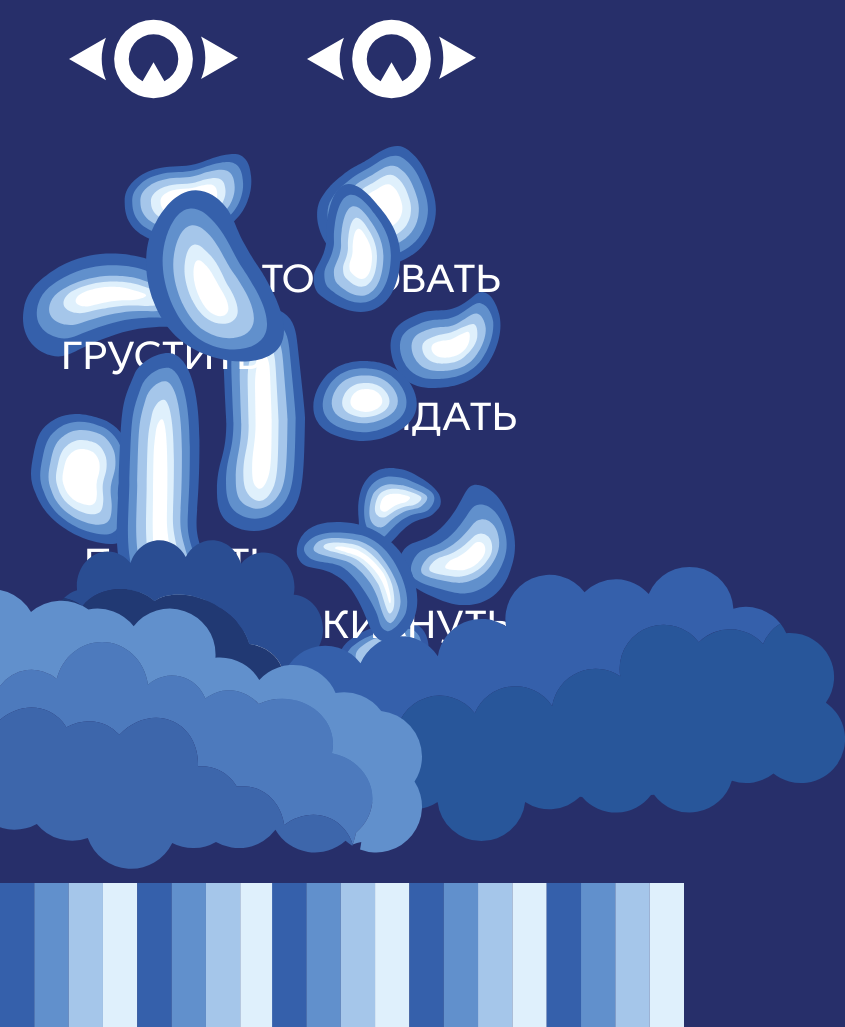
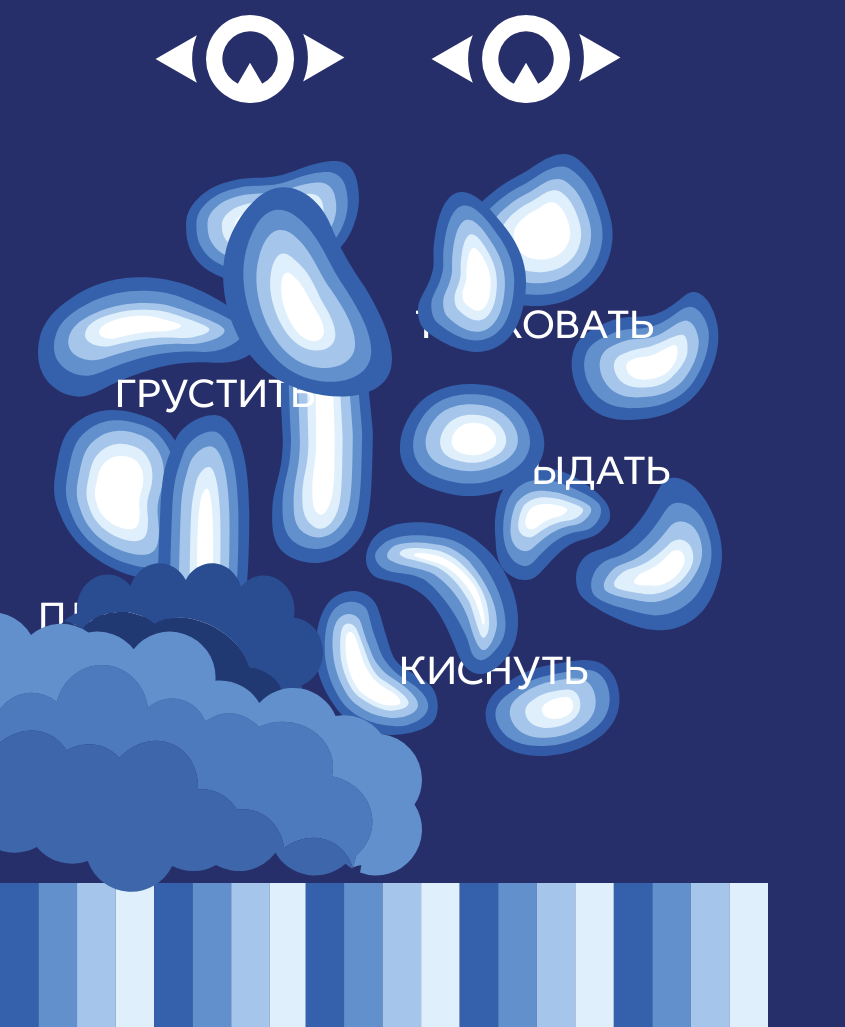
Before and after one commit to jullieee/tears, a plain HTML site: page index.html in a window 768 px wide. Shown: the top 1027 px of the page, 845 px wide, since content can reach past the window. Drawn offline with Linux system fonts and the light colour scheme.

Commit message:
Add files via upload

```diff
--- a/index.html
+++ b/index.html
@@ -42,13 +42,14 @@
   <div class="rain"><img src="images/rain.svg"></div>
   <div class="clouds">
     <img src="images/cloud1.svg" class="cloud1">
-    <img src="images/cloud2.svg" class="cloud2">
+    <!-- <img src="images/cloud2.svg" class="cloud2"> -->
     <img src="images/cloud3.svg" class="cloud3">
   </div>
   <div>
     <div class="block"></div>
     <p class="text6">НАРЕВИ МОРЕ СЛЁЗ</p>
     <div class="logo"><img src="images/logo.svg"></div>
-    </div>
+  </div>
+    <!-- <div class="reference"><img src="images/reference.jpeg"></div> -->
 </body>
 </html>
--- a/stylesheets/adaptive.css
+++ b/stylesheets/adaptive.css
@@ -4,143 +4,143 @@
 @media all and (min-device-width: 768px) and (max-device-width: 1024px) and (orientation: portrait) {
   /* iPad Portrait */
   .eye {
-    width: 22%;
+    width: 25%;
     height: 11%;
-    left: 9%;
+    left: 20%;
   }
   .eye2 {
-    width: 22%;
+    width: 25%;
     height: 11%;
-    left: 40%;
+    left: 56%;
   }
   .tear_1 {
-    width: 33%;
-    height: 16%;
-    margin-top: 24%;
-    left: 30%;
+    width: 37%;
+    height: 20%;
+    margin-top: 25%;
+    left: 43%;
     position: absolute;
   }
   .tear_2 {
-    width: 18%;
-    height: 23%;
+    width: 22%;
+    height: 27%;
     margin-top: 24%;
-    left: 19%;
+    left: 29%;
     position: absolute;
   }
   .tear_3 {
-    width: 16%;
-    height: 35%;
-    margin-top: 46%;
-    left: 14%;
+    width: 20%;
+    height: 39%;
+    margin-top: 54%;
+    left: 18%;
     position: absolute;
   }
   .tear_4 {
-    width: 33%;
-    height: 10%;
-    margin-top: 47%;
-    left: 31%;
+    width: 37%;
+    height: 14%;
+    margin-top: 50%;
+    left: 43%;
     position: absolute;
   }
   .tear_5 {
-    width: 27%;
+    width: 31%;
+    height: 19%;
+    margin-top: 68%;
+    left: 42%;
+    position: absolute;
+  }
+  .tear_6 {
+    width: 35%;
     height: 15%;
-    margin-top: 68%;
+    margin-top: 21%;
+    left: 18%;
+    position: absolute;
+  }
+  .tear_7 {
+    width: 52%;
+    height: 19%;
+    margin-top: 20%;
+    left: 44%;
+    position: absolute;
+  }
+  .tear_8 {
+    width: 29%;
+    height: 17%;
+    margin-top: 35%;
+    left: 5%;
+    position: absolute;
+  }
+  .tear_9 {
+    width: 17%;
+    height: 22%;
+    margin-top: 53%;
+    left: 7%;
+    position: absolute;
+  }
+  .tear_10 {
+    width: 18%;
+    height: 32%;
+    margin-top: 40%;
     left: 33%;
     position: absolute;
   }
-  .tear_6 {
-    width: 31%;
-    height: 11%;
-    margin-top: 20%;
-    left: 9%;
-    position: absolute;
-  }
-  .tear_7 {
-    width: 48%;
-    height: 15%;
-    margin-top: 19%;
-    left: 25%;
-    position: absolute;
-  }
-  .tear_8 {
-    width: 25%;
-    height: 13%;
-    margin-top: 33%;
-    left: 3%;
-    position: absolute;
-  }
-  .tear_9 {
-    width: 13%;
-    height: 18%;
-    margin-top: 53%;
-    left: 4%;
-    position: absolute;
-  }
-  .tear_10 {
-    width: 14%;
-    height: 28%;
-    margin-top: 40%;
-    left: 27%;
-    position: absolute;
-  }
   .tear_11 {
-    width: 28%;
-    height: 12%;
+    width: 32%;
+    height: 16%;
     margin-top: 38%;
-    left: 44%;
+    left: 68%;
     position: absolute;
   }
   .tear_12 {
-    width: 24%;
-    height: 10%;
+    width: 28%;
+    height: 14%;
     margin-top: 61%;
-    left: 40%;
+    left: 58%;
     position: absolute;
   }
   .tear_13 {
-    width: 15%;
-    height: 25%;
-    margin-top: 58%;
-    left: 52%;
+    width: 19%;
+    height: 29%;
+    margin-top: 57%;
+    left: 75%;
     position: absolute;
   }
   .tear_14 {
-    width: 18%;
-    height: 14%;
+    width: 22%;
+    height: 18%;
     margin-top: 77%;
-    left: 28%;
+    left: 38%;
     position: absolute;
   }
   .tear_15 {
-    width: 18%;
-    height: 8%;
-    margin-top: 81%;
-    left: 41%;
+    width: 22%;
+    height: 12%;
+    margin-top: 86%;
+    left: 61%;
     position: absolute;
   }
   .cloud1 {
     width: 35%;
     height: 80%;
-    margin-top: 40%;
+    margin-top: 43%;
     left: 7%;
     position: absolute;
   }
   .cloud2 {
     width: 75%;
     height: 80%;
-    margin-top: 50%;
+    margin-top: 53%;
     left: 35%;
     position: absolute;
   }
   .cloud3 {
     width: 65%;
     height: 90%;
-    margin-top: 48%;
+    margin-top: 51%;
     left: -10%;
     position: absolute;
   }
   .rain {
-    width: 89%;
+    width: 100%;
     height: 100%;
     margin-top: 115%;
     left: 0%;
@@ -149,23 +149,23 @@
   .block {
     background-color: white;
     width: 100%;
-    height: 30%;
+    height: 28%;
     position: absolute;
-    margin-top: 180%;
+    margin-top: 190%;
   }
   .text6 {
     font-family: 'Idealist-Sans';
     font-size: 42px;
     color: #1b4c93;
     position: absolute;
-    left: 9%;
-    margin-top: 191%;
+    left: 23%;
+    margin-top: 202%;
   }
   .logo {
     width: 25%;
     height: 70%;
-    margin-top: 198%;
-    left: 23%;
+    margin-top: 210%;
+    left: 36%;
     position: absolute;
   }
   .text1 {
@@ -173,40 +173,40 @@
     font-size: 42px;
     color: white;
     position: absolute;
-    left: 34%;
-    margin-top: 34%;
+    left: 54%;
+    margin-top: 40%;
   }
   .text2 {
     font-family: 'Idealist-Sans';
     font-size: 42px;
     color: white;
     position: absolute;
-    left: 8%;
-    margin-top: 44%;
+    left: 15%;
+    margin-top: 49%;
   }
   .text3 {
     font-family: 'Idealist-Sans';
     font-size: 42px;
     color: white;
     position: absolute;
-    left: 46%;
-    margin-top: 52%;
+    left: 66%;
+    margin-top: 59%;
   }
   .text4 {
     font-family: 'Idealist-Sans';
     font-size: 42px;
     color: white;
     position: absolute;
-    left: 11%;
-    margin-top: 71%;
+    left: 5%;
+    margin-top: 78%;
   }
   .text5 {
     font-family: 'Idealist-Sans';
     font-size: 42px;
     color: white;
     position: absolute;
-    left: 42%;
-    margin-top: 79%;
+    left: 52%;
+    margin-top: 85%;
   }
 }
 
--- a/stylesheets/content.css
+++ b/stylesheets/content.css
@@ -1,6 +1,13 @@
 body {
   width: 100%;
   background: #272f6a;
+  height: 100%;
+  display: block;
+  position: absolute;
+
+}
+.reference {
+  width: 100%;
   height: 100%;
   display: block;
   position: absolute;
```
Also changed, not shown: images/reference.jpeg (added).
